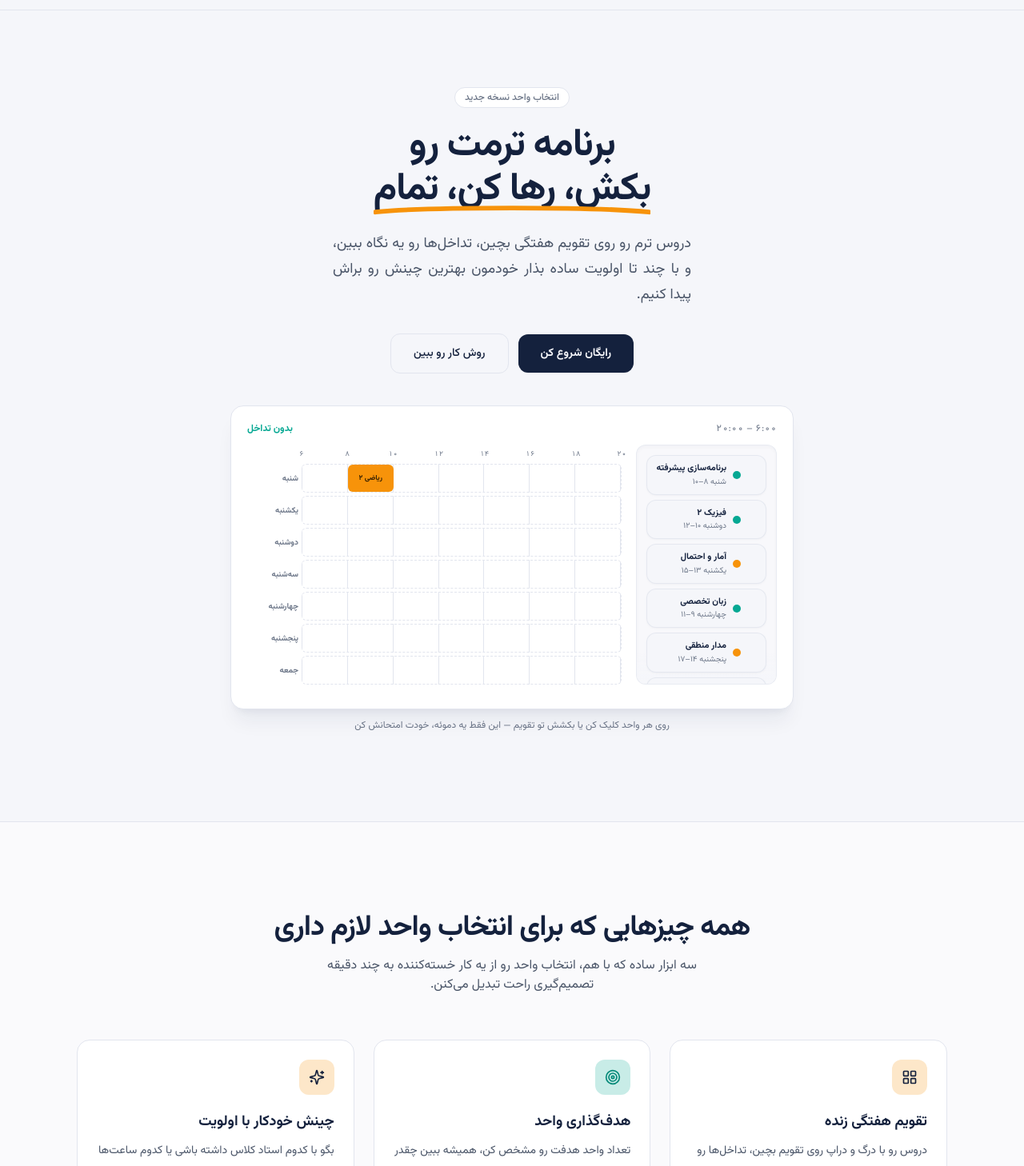
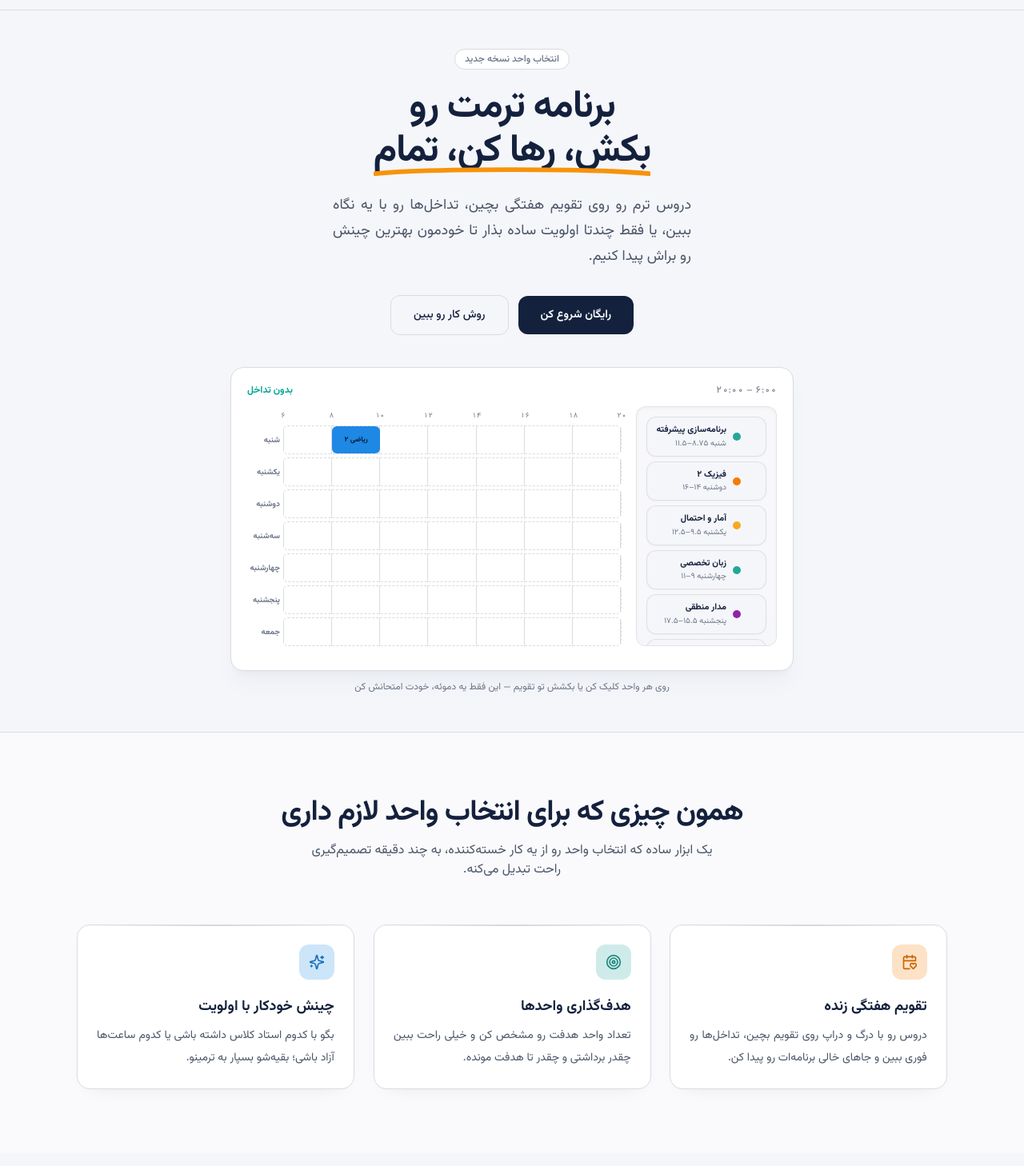
Before and after one commit to ArashMaghsoodi/Termino, a Next.js app: page / in a window 1280 px wide. Shown: the part 52-1510 px from the top of the page at 80% size. Built offline with nearby package versions, Linux system fonts and the light colour scheme.

Commit message:
Made landing page more beautiful; Modified different sections' margins and paddings; Fixed demo calendar's more than 2 units conflicts;

```diff
--- a/app/components/Features.jsx
+++ b/app/components/Features.jsx
@@ -1,62 +1,121 @@
-import { LayoutGrid, Target, Sparkles } from "lucide-react";
+"use client";
+
+import { useState } from "react";
+import { CalendarHeart, Target, Sparkles } from "lucide-react";
 
 const FEATURES = [
   {
-    icon: LayoutGrid,
+    icon: CalendarHeart,
     title: "تقویم هفتگی زنده",
     desc: "دروس رو با درگ و دراپ روی تقویم بچین، تداخل‌ها رو فوری ببین و جاهای خالی برنامه‌ات رو پیدا کن.",
-    color: "var(--marker)",
+    color: "var(--deep-orange)",
   },
   {
     icon: Target,
-    title: "هدف‌گذاری واحد",
-    desc: "تعداد واحد هدفت رو مشخص کن، همیشه ببین چقدر برداشتی و چقدر تا هدفت مونده.",
-    color: "var(--open-slot)",
+    title: "هدف‌گذاری واحدها",
+    desc: "تعداد واحد هدفت رو مشخص کن و خیلی راحت ببین چقدر برداشتی و چقدر تا هدفت مونده.",
+    color: "var(--teal)",
   },
   {
     icon: Sparkles,
     title: "چینش خودکار با اولویت",
     desc: "بگو با کدوم استاد کلاس داشته باشی یا کدوم ساعت‌ها آزاد باشی؛ بقیه‌شو بسپار به ترمینو.",
-    color: "var(--marker)",
+    color: "var(--deep-blue)",
   },
 ];
 
+function FeatureCard({ feature }) {
+  const [rotateX, setRotateX] = useState(0);
+  const [rotateY, setRotateY] = useState(0);
+  const [glowX, setGlowX] = useState(50);
+  const [glowY, setGlowY] = useState(50);
+  const [hovered, setHovered] = useState(false);
+
+  const handleMove = (event) => {
+    const rect = event.currentTarget.getBoundingClientRect();
+    const x = (event.clientX - rect.left) / rect.width;
+    const y = (event.clientY - rect.top) / rect.height;
+
+    setRotateY((x - 0.5) * -10);
+    setRotateX((0.5 - y) * 10);
+    setGlowX(x * 100);
+    setGlowY(y * 100);
+    setHovered(true);
+  };
+
+  const handleLeave = () => {
+    setRotateX(0);
+    setRotateY(0);
+    setGlowX(50);
+    setGlowY(50);
+    setHovered(false);
+  };
+
+  const Icon = feature.icon;
+
+  return (
+    <div
+      onMouseMove={handleMove}
+      onMouseEnter={() => setHovered(true)}
+      onMouseLeave={handleLeave}
+      className="group relative overflow-hidden rounded-2xl border border-line bg-paper-raised p-6 shadow-sm transition-[transform,box-shadow,border-color] duration-150 ease-out will-change-transform"
+      style={{
+        transform: `perspective(1200px) rotateX(${rotateX}deg) rotateY(${rotateY}deg) translateY(${hovered ? -6 : 0}px) scale(${hovered ? 1.02 : 1})`,
+        boxShadow: hovered
+          ? `0 0 0 1px color-mix(in srgb, ${feature.color} 24%, transparent), 0 0 24px -12px color-mix(in srgb, ${feature.color} 38%, transparent), 0 20px 45px -20px rgba(15, 23, 42, 0.24)`
+          : "0 10px 25px -18px rgba(15, 23, 42, 0.14)",
+        borderColor: hovered ? `color-mix(in srgb, ${feature.color} 44%, rgba(15, 23, 42, 0.18))` : undefined,
+      }}
+    >
+      <div
+        className="pointer-events-none absolute inset-0 opacity-0 transition-opacity duration-150 ease-out"
+        style={{
+          opacity: hovered ? 1 : 0,
+          background: `radial-gradient(260px circle at ${glowX}% ${glowY}%, color-mix(in srgb, ${feature.color} 28%, transparent), transparent 72%)`,
+        }}
+      />
+      <div className="absolute inset-x-0 top-0 h-px bg-gradient-to-r from-transparent via-ink/20 to-transparent" />
+      <div className="relative z-10">
+        <div
+          className="flex h-11 w-11 items-center justify-center rounded-xl transition-[transform,background-color] duration-150 ease-out"
+          style={{
+            background: `color-mix(in srgb, ${feature.color} 22%, transparent)`,
+            transform: hovered ? "translateY(-2px) scale(1.04) rotate(-4deg)" : "translateY(0) scale(1)",
+          }}
+        >
+          <Icon
+            size={20}
+            style={{
+              color:
+                feature.color === "var(--marker)"
+                  ? "var(--marker-ink)"
+                  : `color-mix(in srgb, ${feature.color} 82%, black 18%)`,
+            }}
+          />
+        </div>
+        <h3 className="font-display mt-5 text-lg font-bold text-ink">{feature.title}</h3>
+        <p className="mt-2 text-justify text-sm leading-7 text-slate">{feature.desc}</p>
+      </div>
+    </div>
+  );
+}
+
 export default function Features() {
   return (
-    <section id="features" className="border-t border-line bg-paper-raised/50 py-20 sm:py-28">
+    <section id="features" className="border-t border-line bg-paper-raised/50 py-12 sm:py-20">
       <div className="mx-auto max-w-6xl px-5 sm:px-8">
         <div className="text-center">
           <h2 className="font-display text-3xl font-bold tracking-tight text-ink sm:text-4xl">
-            همه چیزهایی که برای انتخاب واحد لازم داری
+            همون چیزی که برای انتخاب واحد لازم داری
           </h2>
           <p className="mx-auto mt-4 max-w-lg text-slate">
-            سه ابزار ساده که با هم، انتخاب واحد رو از یه کار خسته‌کننده به چند دقیقه تصمیم‌گیری راحت تبدیل می‌کنن.
+            یک ابزار ساده که انتخاب واحد رو از یه کار خسته‌کننده، به چند دقیقه تصمیم‌گیری راحت تبدیل می‌کنه.
           </p>
         </div>
 
-        <div className="mt-14 grid gap-6 sm:grid-cols-2 lg:grid-cols-3">
-          {FEATURES.map((f) => (
-            <div
-              key={f.title}
-              className="rounded-2xl border border-line bg-paper-raised p-6 transition-shadow hover:shadow-lg hover:shadow-ink/[0.04]"
-            >
-              <div
-                className="flex h-11 w-11 items-center justify-center rounded-xl"
-                style={{ background: `color-mix(in srgb, ${f.color} 22%, transparent)` }}
-              >
-                <f.icon
-                  size={20}
-                  style={{
-                    color:
-                      f.color === "var(--marker)"
-                        ? "var(--marker-ink)"
-                        : `color-mix(in srgb, ${f.color} 82%, black 18%)`,
-                  }}
-                />
-              </div>
-              <h3 className="font-display mt-5 text-lg font-bold text-ink">{f.title}</h3>
-              <p className="mt-2 text-sm leading-7 text-slate">{f.desc}</p>
-            </div>
+        <div className="mt-14 grid gap-6 sm:grid-cols-1 lg:grid-cols-3">
+          {FEATURES.map((feature) => (
+            <FeatureCard key={feature.title} feature={feature} />
           ))}
         </div>
       </div>
--- a/app/components/Hero.jsx
+++ b/app/components/Hero.jsx
@@ -3,7 +3,7 @@ import HeroCalendarDemo from "./HeroCalendarDemo";
 export default function Hero() {
   return (
     <section className="relative overflow-hidden">
-      <div className="mx-auto max-w-4xl px-5 pb-10 pt-16 text-center sm:px-8 sm:pt-24">
+      <div className="mx-auto max-w-4xl px-5 pb-10 pt-8 text-center sm:px-8 sm:pt-12">
         <span className="inline-flex items-center gap-2 rounded-full border border-line bg-paper-raised px-3 py-1 text-xs font-medium text-slate-soft">
           انتخاب واحد نسخه جدید
         </span>
@@ -28,7 +28,7 @@ export default function Hero() {
         </div>
 
         <p className="mx-auto mt-6 max-w-md text-justify text-base leading-8 text-slate sm:text-lg">
-          دروس ترم رو روی تقویم هفتگی بچین، تداخل‌ها رو یه نگاه ببین، و با چند تا اولویت ساده بذار خودمون بهترین چینش رو براش پیدا کنیم.
+          دروس ترم رو روی تقویم هفتگی بچین، تداخل‌ها رو با یه نگاه ببین، یا فقط چندتا اولویت ساده بذار تا خودمون بهترین چینش رو براش پیدا کنیم.
         </p>
         <div className="mt-8 flex flex-col items-center gap-3 sm:flex-row sm:justify-center">
           <a
@@ -47,7 +47,7 @@ export default function Hero() {
       </div>
 
       {/* Signature: fully interactive weekly-timetable demo with mock data */}
-      <div className="mx-auto max-w-3xl px-5 pb-20 sm:px-8 lg:pb-28">
+      <div className="mx-auto max-w-3xl px-5 pb-12 sm:px-8 lg:pb-12">
         <HeroCalendarDemo />
         <p className="mt-3 text-center text-xs text-slate-soft">
           روی هر واحد کلیک کن یا بکشش تو تقویم — این فقط یه دموئه، خودت امتحانش کن
--- a/app/components/HeroCalendarDemo.jsx
+++ b/app/components/HeroCalendarDemo.jsx
@@ -8,18 +8,19 @@ const RANGE_START = 6;
 const RANGE_END = 20;
 const RANGE_HOURS = RANGE_END - RANGE_START;
 const HOUR_LABELS = [6, 8, 10, 12, 14, 16, 18, 20];
-const DAY_LABEL_WIDTH = 58; // px — fixed column width for full weekday names
+const DAY_LABEL_WIDTH = 35; // px — fixed column width for full weekday names
 const DAY_LABEL_GAP = 4; // px — matches Tailwind's gap-1
 
 const UNITS = [
-  { id: "math2", name: "ریاضی ۲", prof: "دکتر رضایی", day: 0, start: 8, end: 10, color: "var(--marker)" },
-  { id: "prog", name: "برنامه‌سازی پیشرفته", prof: "دکتر سعیدی", day: 0, start: 8, end: 10, color: "var(--open-slot)" },
-  { id: "phys2", name: "فیزیک ۲", prof: "دکتر کریمی", day: 2, start: 10, end: 12, color: "var(--open-slot)" },
-  { id: "stats", name: "آمار و احتمال", prof: "دکتر نوری", day: 1, start: 13, end: 15, color: "var(--marker)" },
-  { id: "lang", name: "زبان تخصصی", prof: "دکتر احمدی", day: 4, start: 9, end: 11, color: "var(--open-slot)" },
-  { id: "logic", name: "مدار منطقی", prof: "دکتر صادقی", day: 5, start: 14, end: 17, color: "var(--marker)" },
-  { id: "net", name: "شبکه‌های کامپیوتری", prof: "دکتر محمدی", day: 3, start: 11, end: 13, color: "var(--open-slot)" },
-  { id: "test", name: "آزمون", prof: "دکتر محمدی", day: 3, start: 11, end: 13, color: "var(--open-slot)" },
+  { id: "math2", name: "ریاضی ۲", prof: "سعید رضایی", day: 0, start: 8, end: 10, color: "var(--deep-blue)" },
+  { id: "prog", name: "برنامه‌سازی پیشرفته", prof: "حسین سعیدی", day: 0, start: 8.75, end: 11.5, color: "var(--teal)" },
+  { id: "phys2", name: "فیزیک ۲", prof: "علیرضا کریمی", day: 2, start: 14, end: 16, color: "var(--deep-orange)" },
+  { id: "stats", name: "آمار و احتمال", prof: "محمد نوری", day: 1, start: 9.5, end: 12.5, color: "var(--amber)" },
+  { id: "lang", name: "زبان تخصصی", prof: "محمدرضا احمدی", day: 4, start: 9, end: 11, color: "var(--teal)" },
+  { id: "logic", name: "مدار منطقی", prof: "امیر صادقی", day: 5, start: 15.5, end: 17.5, color: "var(--deep-purple)" },
+  { id: "net", name: "شبکه‌های کامپیوتری", prof: "محمدمهدی محمدی", day: 3, start: 11, end: 13, color: "var(--deep-orange)" },
+  { id: "math1", name: "ریاضی ۱", prof: "رضا میرانی", day: 3, start: 11, end: 13, color: "var(--deep-blue)" },
+  { id: "ctrl", name: "کنترل خطی", prof: "احمدرضا خدابنده‌لو", day: 0, start: 10, end: 15, color: "var(--amber)" },
 ];
 
 const AUTO_PLAY_ID = "math2";
@@ -33,24 +34,46 @@ function timesOverlap(aStart, aEnd, bStart, bEnd) {
   return aStart < bEnd && bStart < aEnd;
 }
 
-// Groups placed units on the same day into overlap clusters so conflicting
-// blocks can be laid out side-by-side (split row height) instead of stacking.
+// Assign each unit to the first available horizontal lane that does not
+// overlap with the units already placed in that lane. This keeps truly
+// non-conflicting blocks on the same layer while still creating extra lanes
+// when a unit overlaps with several others in the same day.
 function computeDayLayout(dayUnits) {
-  const groups = [];
-  dayUnits.forEach((u) => {
-    const group = groups.find((g) =>
-      g.some((m) => timesOverlap(u.start, u.end, m.start, m.end))
-    );
-    if (group) group.push(u);
-    else groups.push([u]);
+  const sortedUnits = [...dayUnits].sort((a, b) => {
+    if (a.start !== b.start) return a.start - b.start;
+    if (a.end !== b.end) return a.end - b.end;
+    return a.id.localeCompare(b.id);
+  });
+
+  const lanes = [];
+  const laneAssignments = new Map();
+
+  sortedUnits.forEach((u) => {
+    let assignedLane = -1;
+
+    for (let laneIndex = 0; laneIndex < lanes.length; laneIndex += 1) {
+      const lane = lanes[laneIndex];
+      const hasOverlap = lane.some((m) => timesOverlap(u.start, u.end, m.start, m.end));
+      if (!hasOverlap) {
+        assignedLane = laneIndex;
+        lane.push(u);
+        break;
+      }
+    }
+
+    if (assignedLane === -1) {
+      lanes.push([u]);
+      assignedLane = lanes.length - 1;
+    }
+
+    laneAssignments.set(u.id, assignedLane);
   });
 
   const layout = {};
-  groups.forEach((group) => {
-    group.forEach((u, i) => {
-      layout[u.id] = { slot: i, of: group.length };
-    });
+  laneAssignments.forEach((slot, id) => {
+    layout[id] = { slot, of: lanes.length };
   });
+
   return layout;
 }
 
@@ -58,7 +81,10 @@ export default function HeroCalendarDemo() {
   const [placedIds, setPlacedIds] = useState([]);
   const [placedOrder, setPlacedOrder] = useState([]); // order for stable side-by-side layout
   const [enteringIds, setEnteringIds] = useState(new Set());
-  const [shakeIds, setShakeIds] = useState(new Set());
+  const [activeConflictIds, setActiveConflictIds] = useState(new Set());
+  const [conflictPulse, setConflictPulse] = useState(0);
+  const [conflictOffset, setConflictOffset] = useState(0);
+  const [conflictGlow, setConflictGlow] = useState(0);
   const [removalSelectedId, setRemovalSelectedId] = useState(null);
   const [dragOver, setDragOver] = useState(false);
   const [autoPlayHint, setAutoPlayHint] = useState(false);
@@ -78,25 +104,32 @@ export default function HeroCalendarDemo() {
     [placedIds]
   );
 
-  const conflicts = useMemo(() => {
+  const conflictInfo = useMemo(() => {
     const byDay = {};
     placedUnits.forEach((u) => {
       byDay[u.day] = byDay[u.day] || [];
       byDay[u.day].push(u);
     });
+
     const conflictSet = new Set();
+    let pairCount = 0;
+
     Object.values(byDay).forEach((dayUnits) => {
       for (let i = 0; i < dayUnits.length; i++) {
         for (let j = i + 1; j < dayUnits.length; j++) {
           if (timesOverlap(dayUnits[i].start, dayUnits[i].end, dayUnits[j].start, dayUnits[j].end)) {
             conflictSet.add(dayUnits[i].id);
             conflictSet.add(dayUnits[j].id);
+            pairCount += 1;
           }
         }
       }
     });
-    return conflictSet;
+
+    return { ids: conflictSet, pairCount };
   }, [placedUnits]);
+
+  const conflicts = conflictInfo.ids;
 
   const dayLayouts = useMemo(() => {
     const out = {};
@@ -124,18 +157,62 @@ export default function HeroCalendarDemo() {
     });
   }
 
-  // trigger shake on whichever ids are freshly conflicted
+  // Trigger a single synchronized shake across every currently conflicting block.
   const prevConflictsRef = useRef(new Set());
   useEffect(() => {
+    if (conflicts.size === 0) {
+      setActiveConflictIds(new Set());
+      setConflictOffset(0);
+      prevConflictsRef.current = new Set();
+      return;
+    }
+
     const newlyConflicted = [...conflicts].filter((id) => !prevConflictsRef.current.has(id));
     if (newlyConflicted.length) {
-      setShakeIds(new Set(newlyConflicted));
-      const t = setTimeout(() => setShakeIds(new Set()), 600);
-      prevConflictsRef.current = conflicts;
-      return () => clearTimeout(t);
+      const nextActive = new Set(conflicts);
+      setActiveConflictIds(nextActive);
+      setConflictPulse((prev) => prev + 1);
+      const t = window.setTimeout(() => setActiveConflictIds(new Set()), 620);
+      prevConflictsRef.current = new Set(conflicts);
+      return () => window.clearTimeout(t);
     }
-    prevConflictsRef.current = conflicts;
+
+    prevConflictsRef.current = new Set(conflicts);
   }, [conflicts]);
+
+  useEffect(() => {
+    if (activeConflictIds.size === 0) {
+      setConflictOffset(0);
+      setConflictGlow(0);
+      return;
+    }
+
+    let frameId = 0;
+    let start = null;
+    const duration = 520;
+
+    const animate = (timestamp) => {
+      if (start === null) start = timestamp;
+      const elapsed = timestamp - start;
+      const progress = Math.min(1, elapsed / duration);
+      const eased = 1 - Math.pow(1 - progress, 3);
+      const amplitude = (1 - eased) * 1.6;
+      const wobble = Math.sin(progress * Math.PI * 3.2) * amplitude;
+      const pulse = Math.sin(progress * Math.PI * 2.2) * 0.16 + 0.84;
+      setConflictOffset(wobble);
+      setConflictGlow(pulse);
+
+      if (progress < 1) {
+        frameId = window.requestAnimationFrame(animate);
+      } else {
+        setConflictOffset(0);
+        setConflictGlow(0);
+      }
+    };
+
+    frameId = window.requestAnimationFrame(animate);
+    return () => window.cancelAnimationFrame(frameId);
+  }, [conflictPulse, activeConflictIds.size]);
 
   function removeUnit(id) {
     hasInteracted.current = true;
@@ -149,7 +226,9 @@ export default function HeroCalendarDemo() {
     setPlacedIds([]);
     setPlacedOrder([]);
     setRemovalSelectedId(null);
-    setShakeIds(new Set());
+    setActiveConflictIds(new Set());
+    setConflictOffset(0);
+    setConflictGlow(0);
   }
 
   // Soft auto-play hint shortly after mount if the visitor hasn't touched anything yet.
@@ -210,7 +289,7 @@ export default function HeroCalendarDemo() {
     };
   }, []);
 
-  const conflictCount = conflicts.size / 2;
+  const conflictCount = conflictInfo.pairCount;
   let statusText = null;
   if (conflictCount > 0) statusText = `${toPersianNum(conflictCount)} تداخل پیدا شد`;
   else if (placedUnits.length > 0) statusText = "بدون تداخل";
@@ -218,7 +297,7 @@ export default function HeroCalendarDemo() {
   return (
     <div className="relative" ref={cardRef}>
       <div
-        className={`rounded-2xl border bg-paper-raised p-4 shadow-xl shadow-ink/[0.06] transition-colors sm:p-5 ${
+        className={`rounded-2xl border bg-paper-raised p-4 shadow-xl shadow-slate-soft/[0.06] transition-colors sm:p-5 ${
           dragOver ? "border-marker" : "border-line"
         }`}
       >
@@ -349,9 +428,15 @@ export default function HeroCalendarDemo() {
                     {dayUnits.map((u) => {
                       const isConflicted = conflicts.has(u.id);
                       const isEntering = enteringIds.has(u.id);
-                      const isShaking = shakeIds.has(u.id);
+                      const isShaking = activeConflictIds.has(u.id);
                       const isSelected = removalSelectedId === u.id;
                       const { slot = 0, of = 1 } = layout[u.id] || {};
+                      const shakeTransform = isShaking
+                        ? `translateX(${conflictOffset}px) rotate(${conflictOffset * 0.15}deg) scale(${1 + conflictGlow * 0.008})`
+                        : "none";
+                      const conflictBoxShadow = isShaking
+                        ? `0 0 0 1px rgba(234, 58, 30, ${0.2 + conflictGlow * 0.12}), 0 10px 24px -14px rgba(234, 58, 30, ${0.18 + conflictGlow * 0.12})`
+                        : undefined;
                       return (
                         <div
                           key={u.id}
@@ -359,17 +444,17 @@ export default function HeroCalendarDemo() {
                             e.stopPropagation();
                             setRemovalSelectedId((prev) => (prev === u.id ? null : u.id));
                           }}
-                          className={`group absolute rounded-md ring-2 transition-all ${
+                          className={`group absolute rounded-md ring-2 transition-[transform,box-shadow,opacity] duration-200 ${
                             isEntering ? "animate-pop-in" : ""
-                          } ${isShaking ? "animate-shake" : ""} ${
-                            isConflicted ? "ring-conflict" : "ring-transparent"
-                          }`}
+                          } ${isConflicted ? "ring-conflict" : "ring-transparent"}`}
                           style={{
                             left: `${((u.start - RANGE_START) / RANGE_HOURS) * 100}%`,
                             width: `${((u.end - u.start) / RANGE_HOURS) * 100}%`,
                             top: `${(slot / of) * 100}%`,
                             height: `${100 / of}%`,
                             background: u.color,
+                            transform: shakeTransform,
+                            boxShadow: conflictBoxShadow,
                           }}
                         >
                           <span
--- a/app/globals.css
+++ b/app/globals.css
@@ -11,7 +11,14 @@
   --slate-soft: #6c7688;   /* muted text / icons — darkened for contrast */
   --open-slot: #06a893;    /* free time / success */
   --conflict: #ea3a1e;     /* schedule conflict */
-  --line: #e2e5ee;         /* hairline borders */
+  --line: #d9dbdf;         /* hairline borders */
+
+  /* Colors */
+  --deep-purple: #8E24AA;
+  --deep-blue: #1E88E5;
+  --teal: #26A69A;
+  --amber: #F9A825;
+  --deep-orange: #F57C00;
 
   color-scheme: light;
 }
@@ -54,11 +61,20 @@
   --font-mono: var(--font-vazirmatn);
 }
 
+html {
+  scroll-behavior: smooth;
+  scroll-padding-top: 5rem;
+}
+
 body {
   background: var(--paper);
   color: var(--slate);
   font-family: var(--font-body), sans-serif;
   transition: background-color 420ms ease, color 420ms ease;
+}
+
+section[id] {
+  scroll-margin-top: 5rem;
 }
 
 .sidebar-scroll {
@@ -110,14 +126,16 @@ h1, h2, h3, h4, .font-display {
 }
 
 @keyframes shake {
-  10%, 90% { transform: translateX(-1px); }
-  20%, 80% { transform: translateX(2px); }
-  30%, 50%, 70% { transform: translateX(-4px); }
-  40%, 60% { transform: translateX(4px); }
+  0%, 100% { transform: translateX(0); }
+  20% { transform: translateX(-2px); }
+  40% { transform: translateX(2px); }
+  60% { transform: translateX(-1px); }
+  80% { transform: translateX(1px); }
 }
 
 .animate-shake {
-  animation: shake 550ms ease;
+  animation: shake 420ms cubic-bezier(0.22, 1, 0.36, 1);
+  animation-fill-mode: both;
 }
 
 @keyframes pop-in {
```
Also changed, not shown: app/components/HowItWorks.jsx (+5 -5 lines), app/components/Navbar.jsx (+30 -1 lines).
